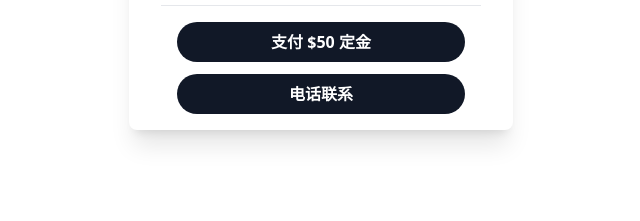
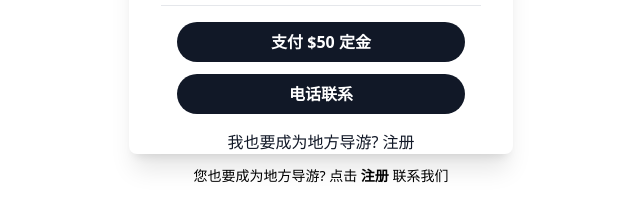
Before and after one commit to dotku/local-tour, a plain HTML site: page index.html in a window 1280 px wide. Shown: the part 443-664 px from the top of the page, without its empty margins (319-959 px from the left). Drawn offline with nearby package versions, Linux system fonts and the light colour scheme.

Commit message:
Update index.html

```diff
--- a/index.html
+++ b/index.html
@@ -45,4 +45,7 @@
         <a class="block mx-auto rounded-full bg-gray-900 hover:shadow-lg font-semibold text-white px-6 py-2 mb-3" href="https://www.paypal.com/ncp/payment/7D8QQAWH466H4">支付 $50 定金</a>
       <a href="tel:16503027093" class="block mx-auto rounded-full bg-gray-900 hover:shadow-lg font-semibold text-white px-6 py-2">电话联系</a>
     </div>
+    <div class="text-center">我也要成为地方导游? <a href="tel:16503027093">注册</a></div>
 </div>
+
+ <div class="text-center mt-3 text-sm">您也要成为地方导游? 点击 <a href="tel:16503027093" class="font-semibold">注册</a> 联系我们</div>
```
